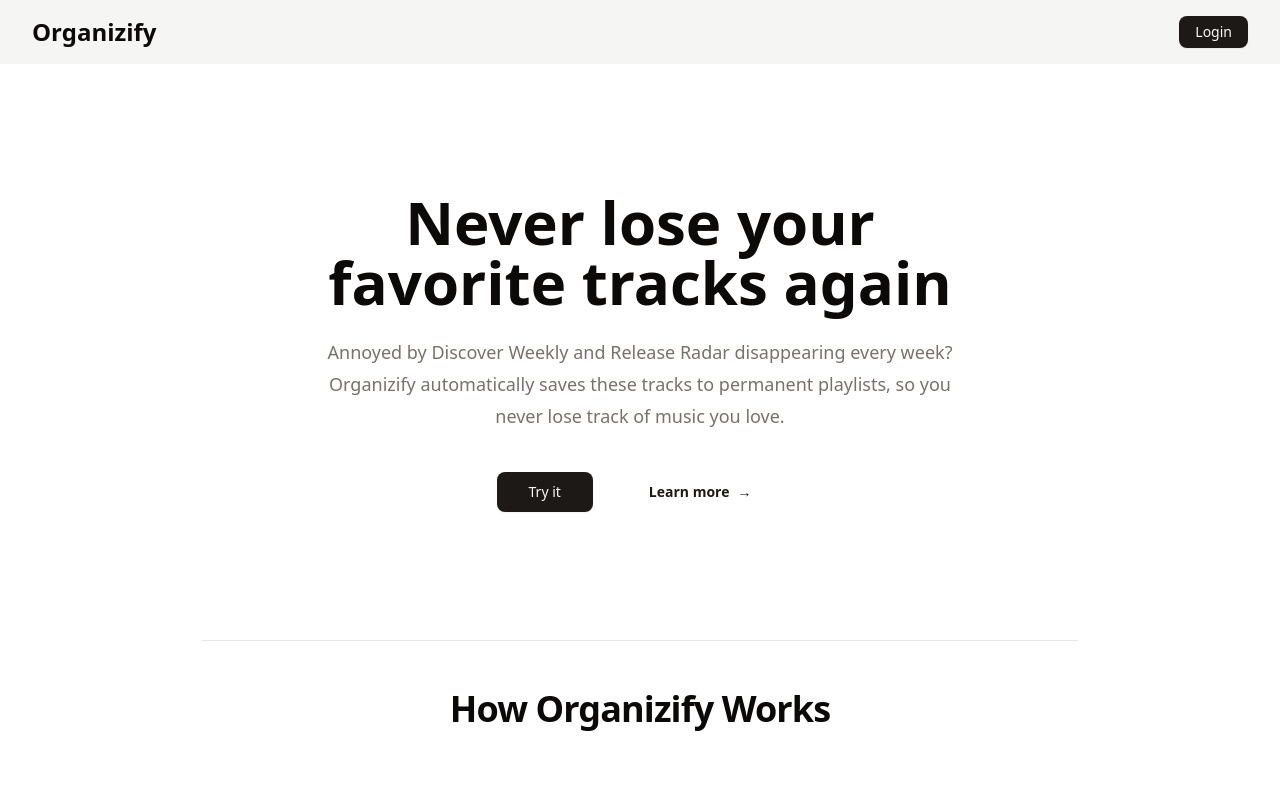
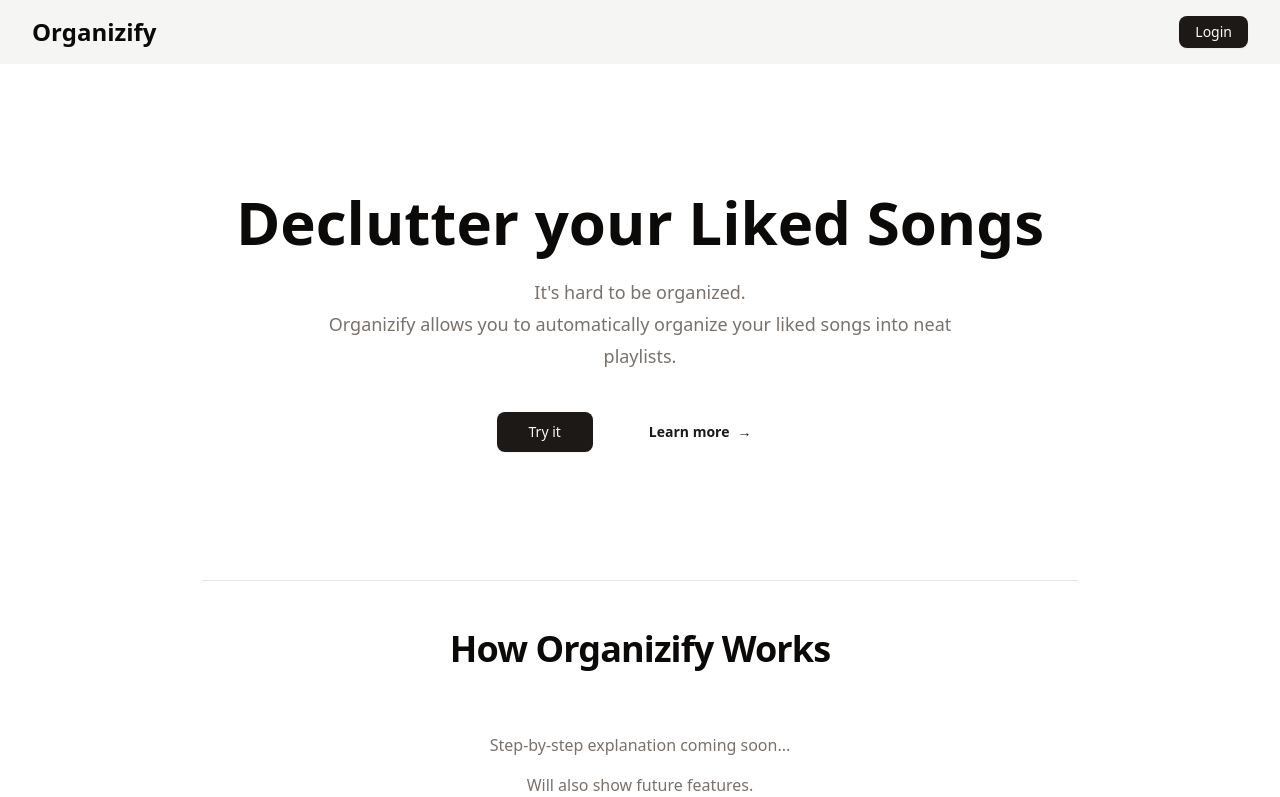
Before and after one commit to andrefmonteiro/organizify, a Nuxt app: page / in a window 1280 px wide. Shown: the top 797 px of the page. Built offline with nearby package versions, Linux system fonts and the light colour scheme; no server answers.

Commit message:
basic UI refinement

```diff
--- a/components/HeroSection.vue
+++ b/components/HeroSection.vue
@@ -18,15 +18,14 @@ const handleLogin = async () => {
 		<div class="py-20 sm:py-24 lg:py-32">
 			<div class="text-center">
 				<h1 class="text-4xl font-bold text-balance sm:text-6xl">
-					Never lose your favorite tracks again
+					Declutter your Liked Songs
 				</h1>
 
 				<div class="max-w-2xl mx-auto mt-6">
 					<p class="text-lg leading-8 text-muted-foreground">
-						Annoyed by Discover Weekly and Release Radar disappearing every week?
+						It's hard to be organized.
 						<br>
-						Organizify automatically saves these tracks to permanent playlists,
-						so you never lose track of music you love.
+						Organizify allows you to automatically organize your liked songs into neat playlists.
 					</p>
 				</div>
 
--- /dev/null
+++ b/components/LikedSongsOrganizationSettings.vue
@@ -0,0 +1,15 @@
+<script setup lang="ts">
+</script>
+
+<template>
+	<div class="w-full max-w-lg space-y-6">
+		<div>
+			<div class="space-y-4">
+				<FeatureToggleCard
+					title="Organize Liked Songs"
+					description="Creates genre-themed playlists of your Liked Songs"
+				/>
+			</div>
+		</div>
+	</div>
+</template>
--- a/components/PlaylistSyncSettings.vue
+++ /dev/null
@@ -1,22 +0,0 @@
-<script setup lang="ts">
-</script>
-
-<template>
-	<div class="w-full max-w-lg space-y-6">
-		<div>
-			<h2 class="mt-12 mb-4 text-lg font-medium">
-				Weekly Playlists
-			</h2>
-			<div class="space-y-4">
-				<FeatureToggleCard
-					title="Discover Weekly"
-					description="Automatically save tracks from your Discover Weekly playlist."
-				/>
-				<FeatureToggleCard
-					title="Release Radar"
-					description="Automatically save tracks from your Release Radar playlist."
-				/>
-			</div>
-		</div>
-	</div>
-</template>
--- a/components/WeeklyPlaylistsToggle.vue
+++ /dev/null
@@ -1,36 +0,0 @@
-<template>
-	<div class="w-full max-w-lg space-y-6">
-		<div>
-			<h3 class="mt-12 mb-4 text-lg font-medium">
-				Weekly Playlists
-			</h3>
-			<div class="space-y-4">
-				<!-- Card 1 -->
-				<div class="flex flex-row items-center justify-between p-4 border rounded-lg">
-					<div class="space-y-0.5">
-						<div class="text-base font-medium">
-							Discover Weekly
-						</div>
-						<div class="text-sm text-muted-foreground">
-							Automatically save tracks from your Discover Weekly playlist.
-						</div>
-					</div>
-					<Switch />
-				</div>
-
-				<!-- Card 2 -->
-				<div class="flex flex-row items-center justify-between p-4 border rounded-lg">
-					<div class="space-y-0.5">
-						<div class="text-base font-medium">
-							Release Radar
-						</div>
-						<div class="text-sm text-muted-foreground">
-							Automatically save tracks from your Release Radar playlist.
-						</div>
-					</div>
-					<Switch />
-				</div>
-			</div>
-		</div>
-	</div>
-</template>
--- a/pages/dashboard.vue
+++ b/pages/dashboard.vue
@@ -54,7 +54,7 @@ const handleReconnect = async () => {
 		<div
 			:class="{ 'opacity-50 pointer-events-none': !hasValidPermissions }"
 		>
-			<WeeklyPlaylistsToggle />
+			<LikedSongsOrganizationSettings />
 		</div>
 	</div>
 </template>
```
